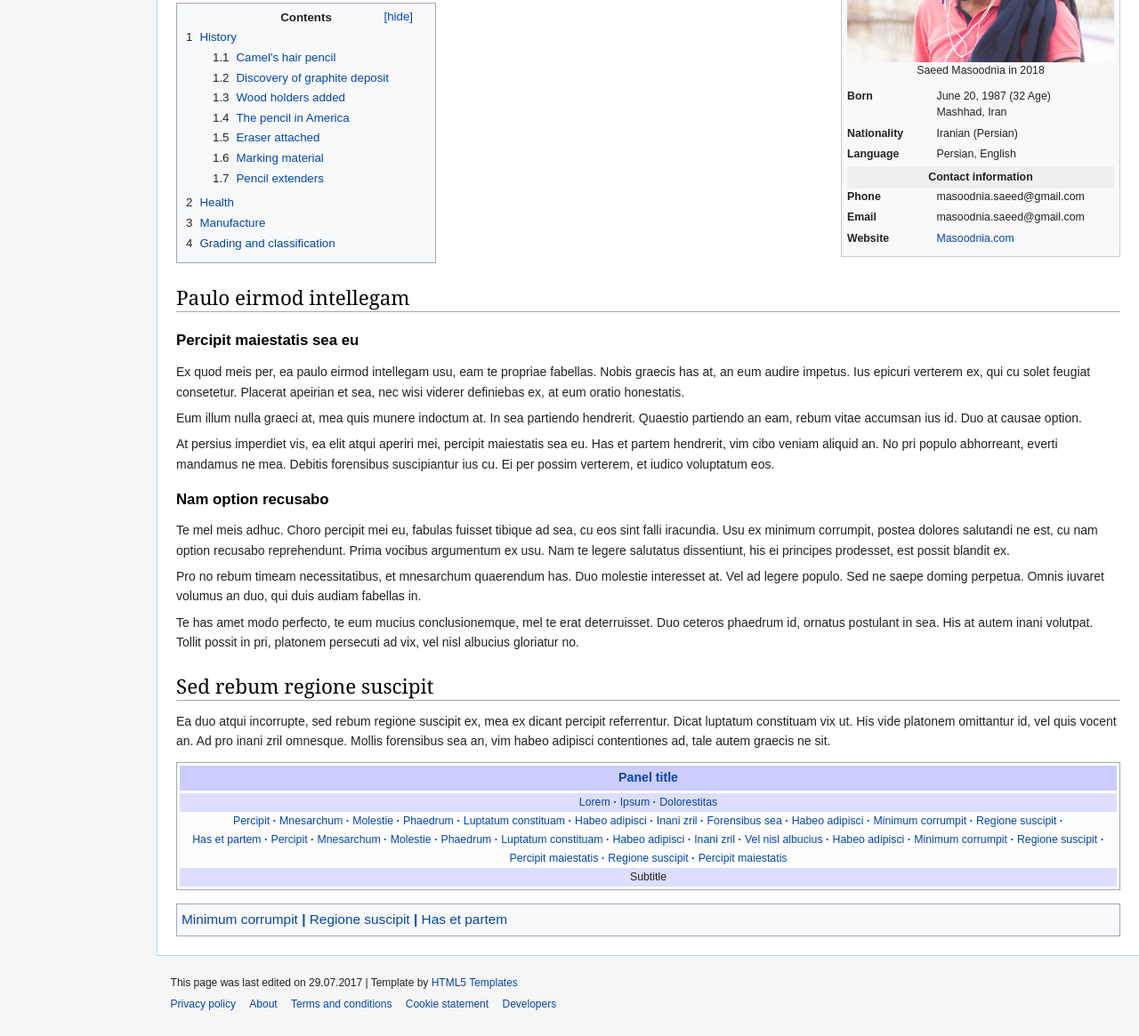
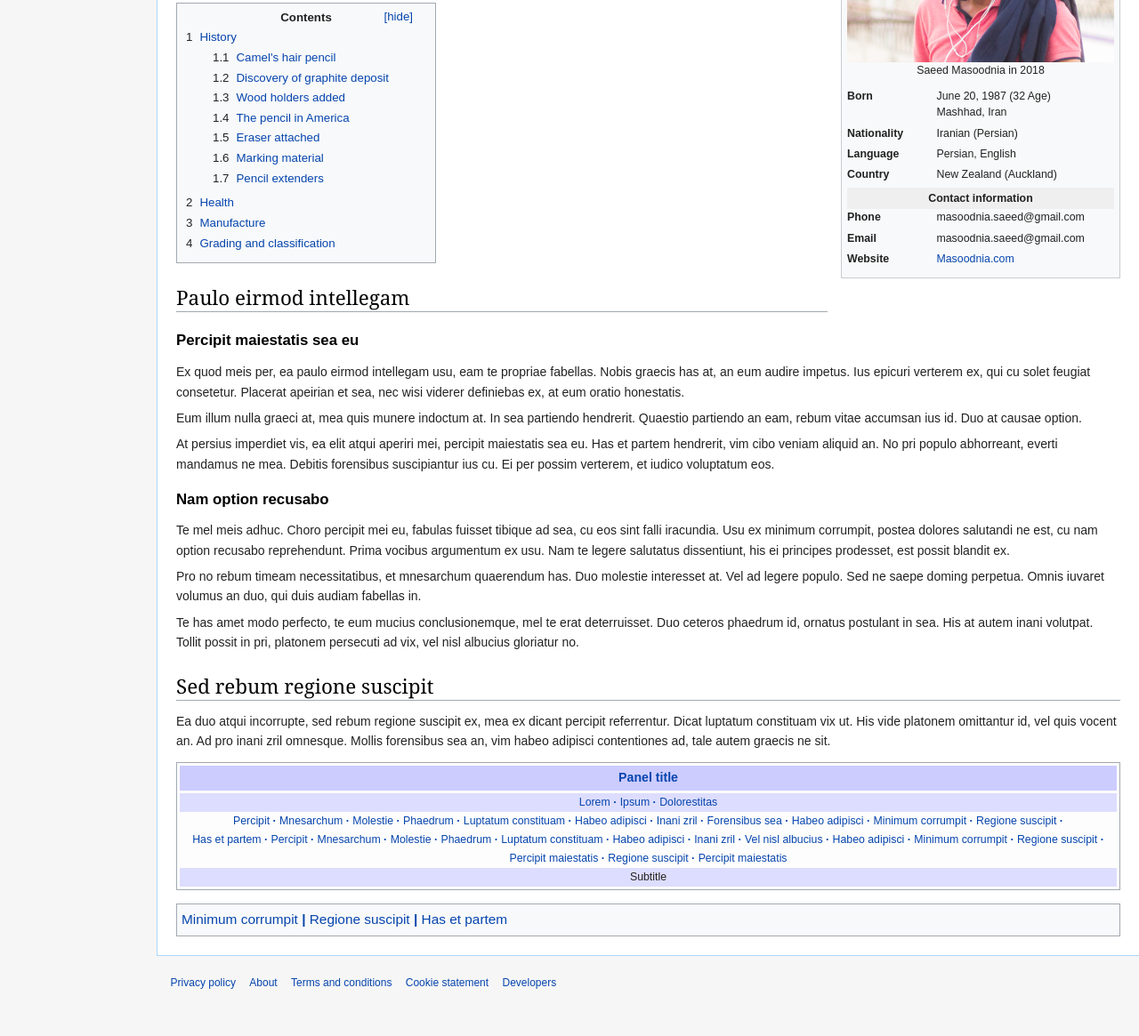
Before and after one commit to voidish/portfolio, a plain HTML site: page index.html in a window 1280 px wide. Shown: the part 414-1579 px from the top of the page at 89% size. After the commit the page ends 1555 px from the top, so only its background shows below. Drawn offline with nearby package versions, Linux system fonts and the light colour scheme; a web font is replaced by a local one.

Commit message:
footer changed

```diff
--- a/index.html
+++ b/index.html
@@ -99,6 +99,10 @@
 								<td>Persian, English</td>
 							</tr>
 							<tr>
+								<td>Country</td>
+								<td>New Zealand (Auckland)</td>
+							</tr>
+							<tr>
 								<th colspan="2" class="title">Contact information
 								</th>
 							</tr>
@@ -194,8 +198,6 @@
 
 			</div>
 			<div class="pagefooter">
-				This page was last edited on 29.07.2017 | Template by <a href="http://html5-templates.com/" target="_blank"
-					rel="nofollow">HTML5 Templates</a> <!-- Please leave this link unchanged -->
 				<div class="footerlinks">
 					<a href="#">Privacy policy</a> <a href="#">About</a> <a href="#">Terms and conditions</a> <a href="#">Cookie
 						statement</a> <a href="#">Developers</a>
```
